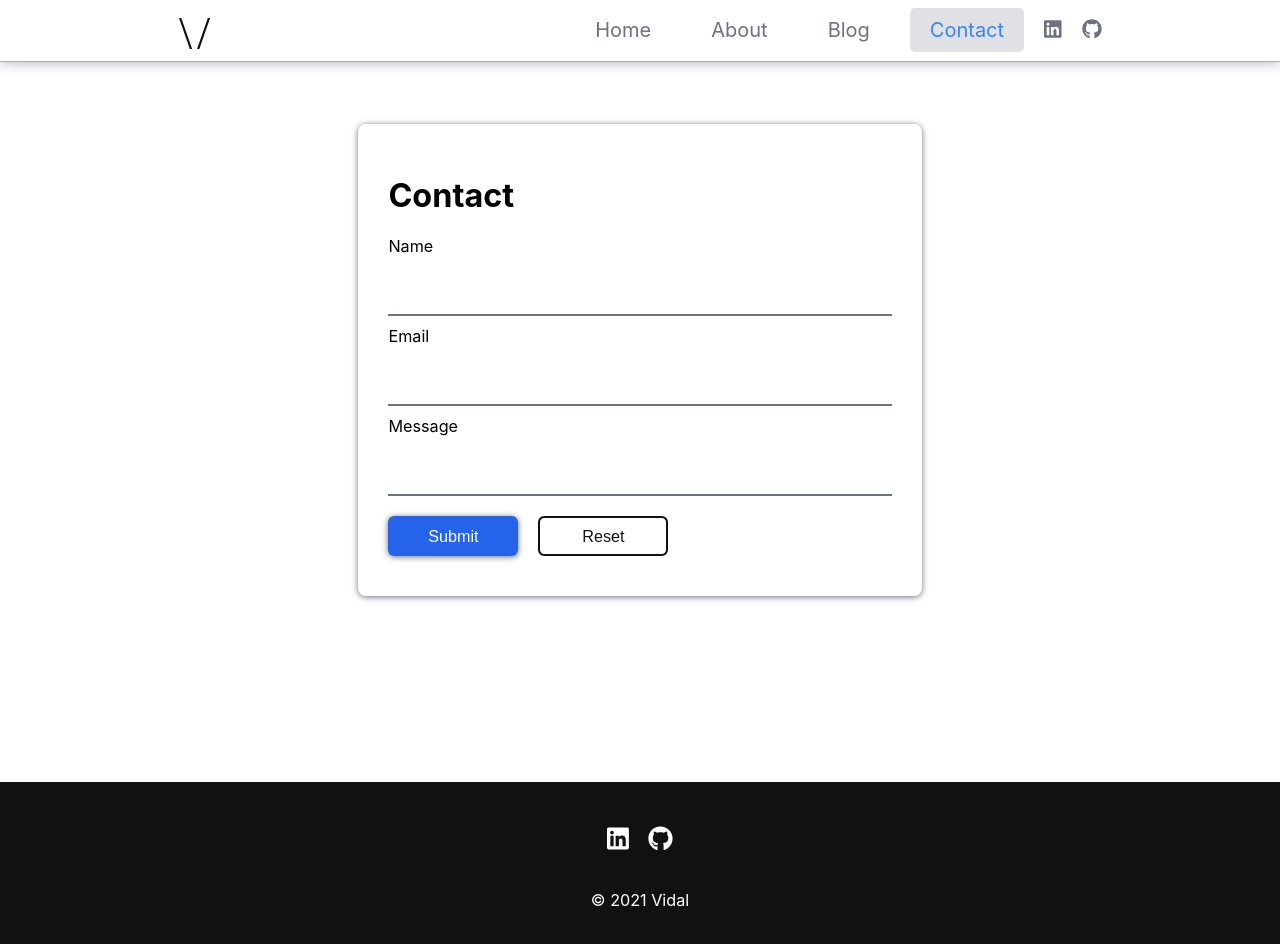
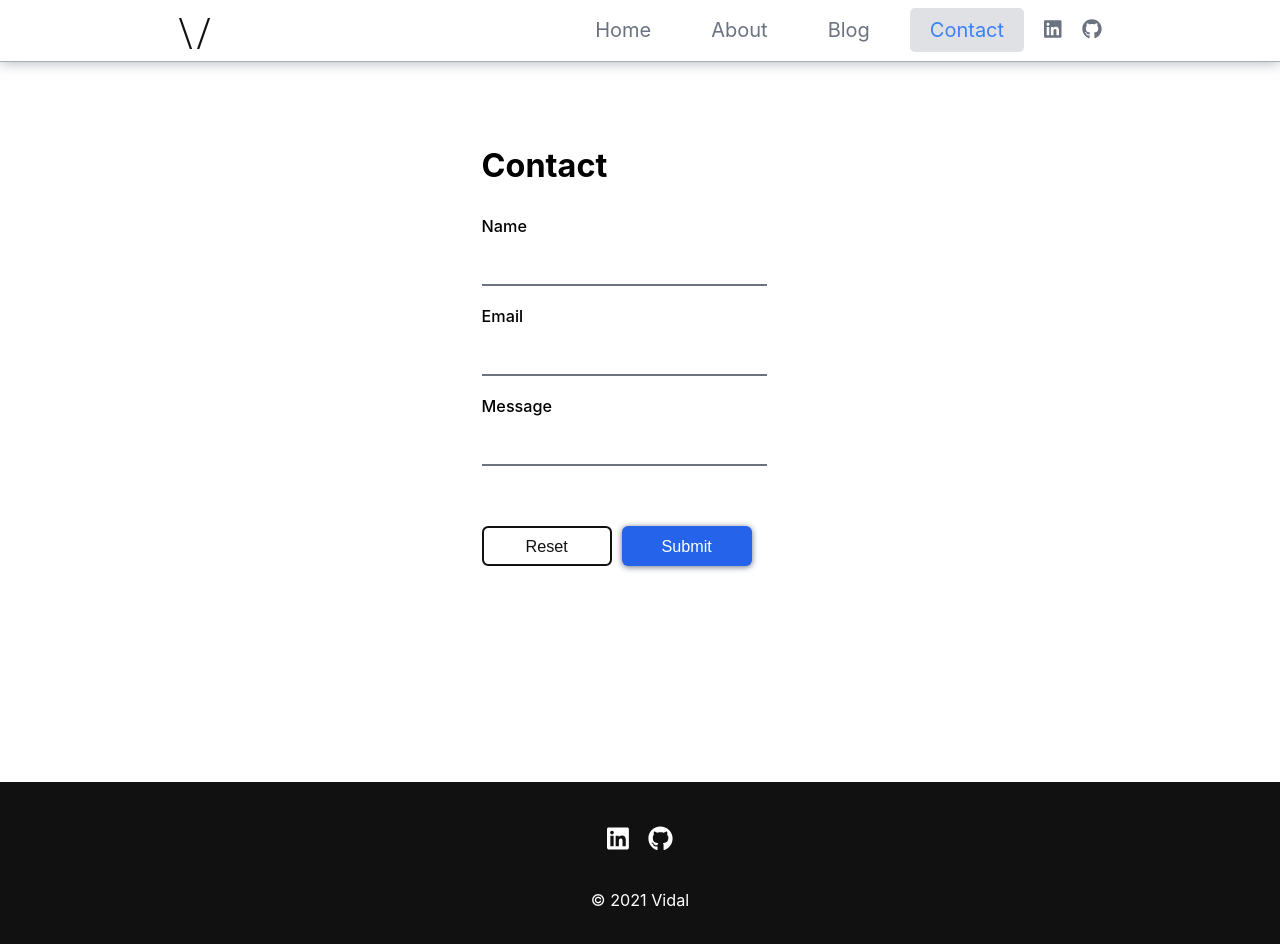
Before and after one commit to raglandc/vidal-production, a Next.js app: page /contact in a window 1280 px wide. Shown: the top 944 px of the page. Built offline with nearby package versions, Linux system fonts and the light colour scheme.

Commit message:
work on contact form looking nice, right before getting rid of layout width

```diff
--- a/components/sections/ContactPageSections/contactPageComponents/ContactForm.module.css
+++ b/components/sections/ContactPageSections/contactPageComponents/ContactForm.module.css
@@ -1,37 +1,52 @@
 .formContainer {
   font-size: 1.62rem;
   background: #fff;
-  box-shadow: 0rem 0.1rem 0.618rem #6b7280;
+  /* box-shadow: 0rem 0.1rem 0.618rem #6b7280; */
   border-radius: 8px;
-  min-height: 60%;
-  width: 80%;
+  min-height: max-content;
+  width: 85%;
   margin: 0 auto;
   display: flex;
   flex-direction: column;
-  padding: 3rem;
+  /* padding: 3rem; */
 }
 
 .formLabel {
-  margin-bottom: 1rem;
+  font-weight: 500;
+  margin-top: 1rem;
 }
 
 .formInput {
   height: 5rem;
   border: none;
+  border-radius: 5px;
+  border-bottom-left-radius: 0;
+  border-bottom-right-radius: 0;
   border-bottom: 2px solid #6b7280;
   margin-bottom: 1rem;
 }
+
 .errorMessage {
-  color: red;
-  margin: 1rem 0;
-  align-self: flex-end;
+  width: 100%;
+  background-color: #fee2e2;
+  color: #ef4444;
+  padding: 1rem;
+  text-align: right;
+}
+
+/* buttons */
+
+.buttonContainer {
+  margin: 3rem auto;
+  width: 100%;
 }
 
 .formButton {
   width: 13rem;
   height: 4rem;
   border: none;
-  margin: 1rem 2rem 1rem 0;
+  margin-top: 2rem;
+  margin-right: 1rem;
   border-radius: 6.18px;
   font-size: 1.618rem;
 }
@@ -66,3 +81,13 @@
   cursor: pointer;
   transition: all 100ms ease-out;
 }
+
+@media only screen and (min-width: 700px) {
+  .formContainer {
+    width: 45%;
+  }
+
+  .formInput {
+    width: 90%;
+  }
+}
--- a/components/sections/ContactPageSections/contactPageComponents/ContactForm.tsx
+++ b/components/sections/ContactPageSections/contactPageComponents/ContactForm.tsx
@@ -85,13 +85,7 @@ const ContactForm = () => {
       {formik.touched.message && formik.errors.message ? (
         <div className={styles.errorMessage}>{formik.errors.message}</div>
       ) : null}
-      <div>
-        <button
-          className={`${styles.formButton} ${styles.formButtonSubmit}`}
-          type="submit"
-        >
-          Submit
-        </button>
+      <div className={styles.buttonContainer}>
         <button
           className={`${styles.formButton} ${styles.formButtonReset}`}
           type="reset"
@@ -99,6 +93,12 @@ const ContactForm = () => {
         >
           Reset
         </button>
+        <button
+          className={`${styles.formButton} ${styles.formButtonSubmit}`}
+          type="submit"
+        >
+          Submit
+        </button>
       </div>
     </form>
   );
```
